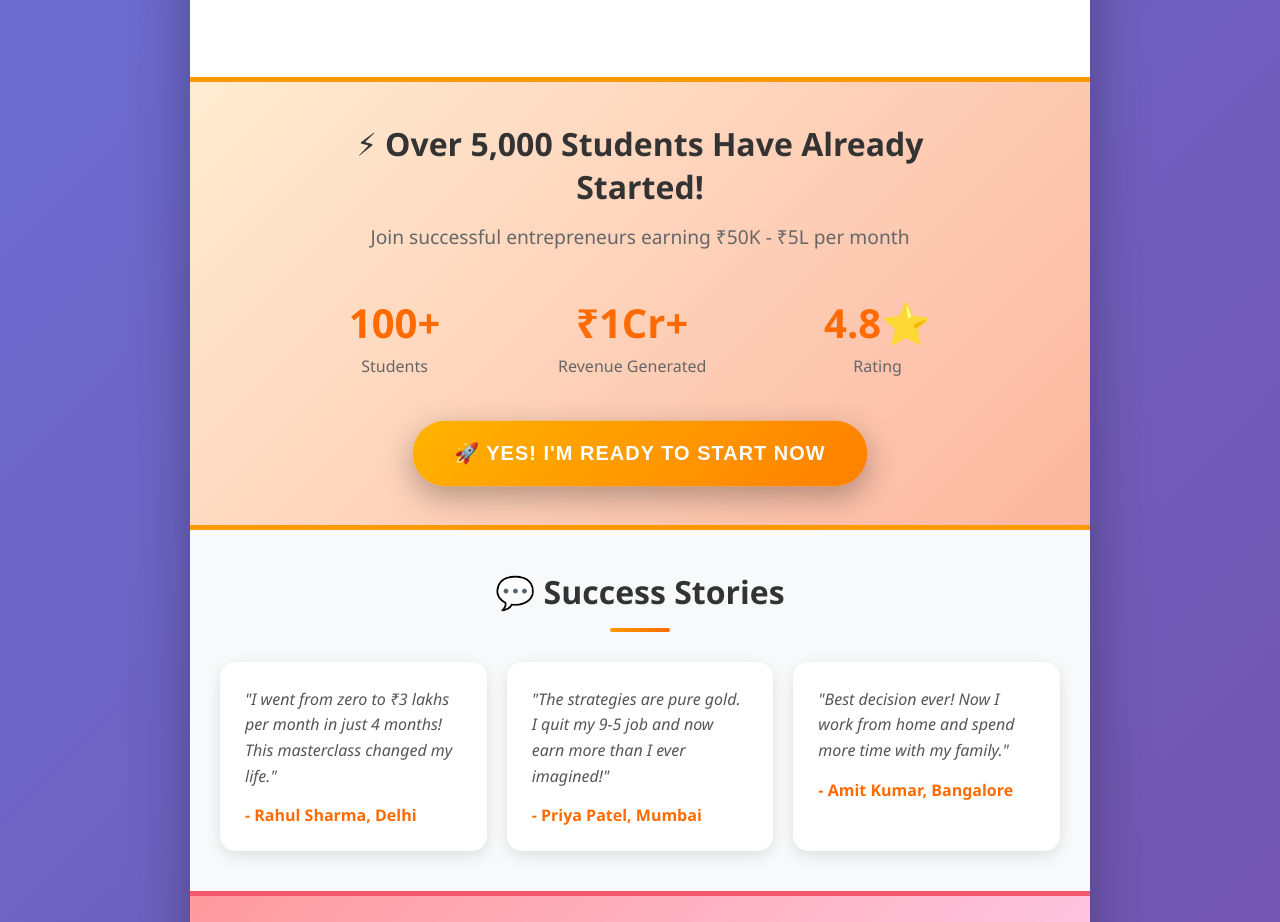
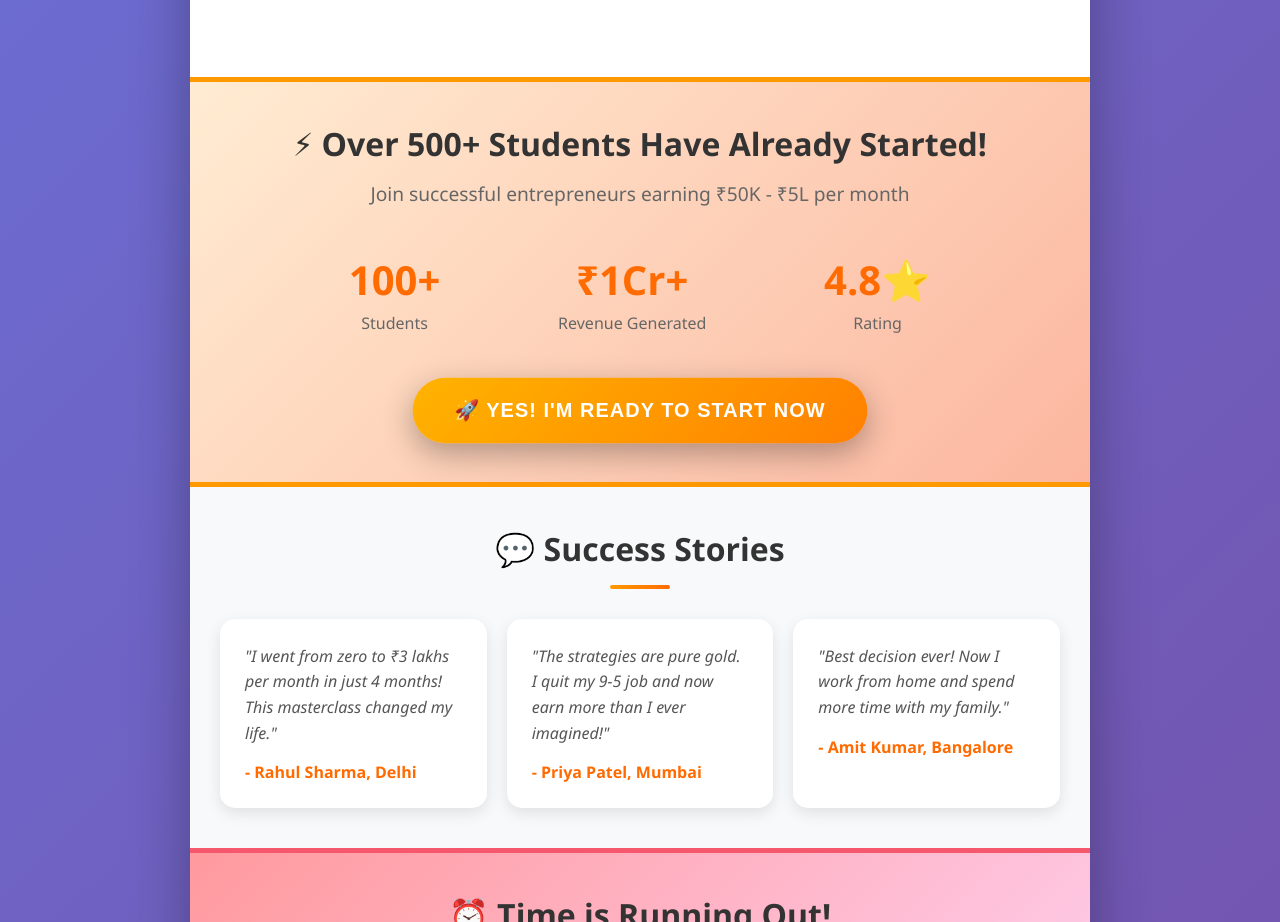
Before and after one commit to riyazclock/websiteesb, a plain HTML site: page amzapex.html in a window 1280 px wide. Shown: the part 1907-2829 px from the top of the page. Drawn offline with Linux system fonts and the light colour scheme.

Commit message:
Update amzapex.html

```diff
--- a/amzapex.html
+++ b/amzapex.html
@@ -88,7 +88,7 @@
         <!-- Mid CTA Section -->
         <div class="cta-section highlight-cta">
             <div class="cta-box">
-                <h3>⚡ Over 5,000 Students Have Already Started!</h3>
+                <h3>⚡ Over 500+ Students Have Already Started!</h3>
                 <p class="cta-subtext">Join successful entrepreneurs earning ₹50K - ₹5L per month</p>
                 <div class="stats-row">
                     <div class="stat-item">
```
